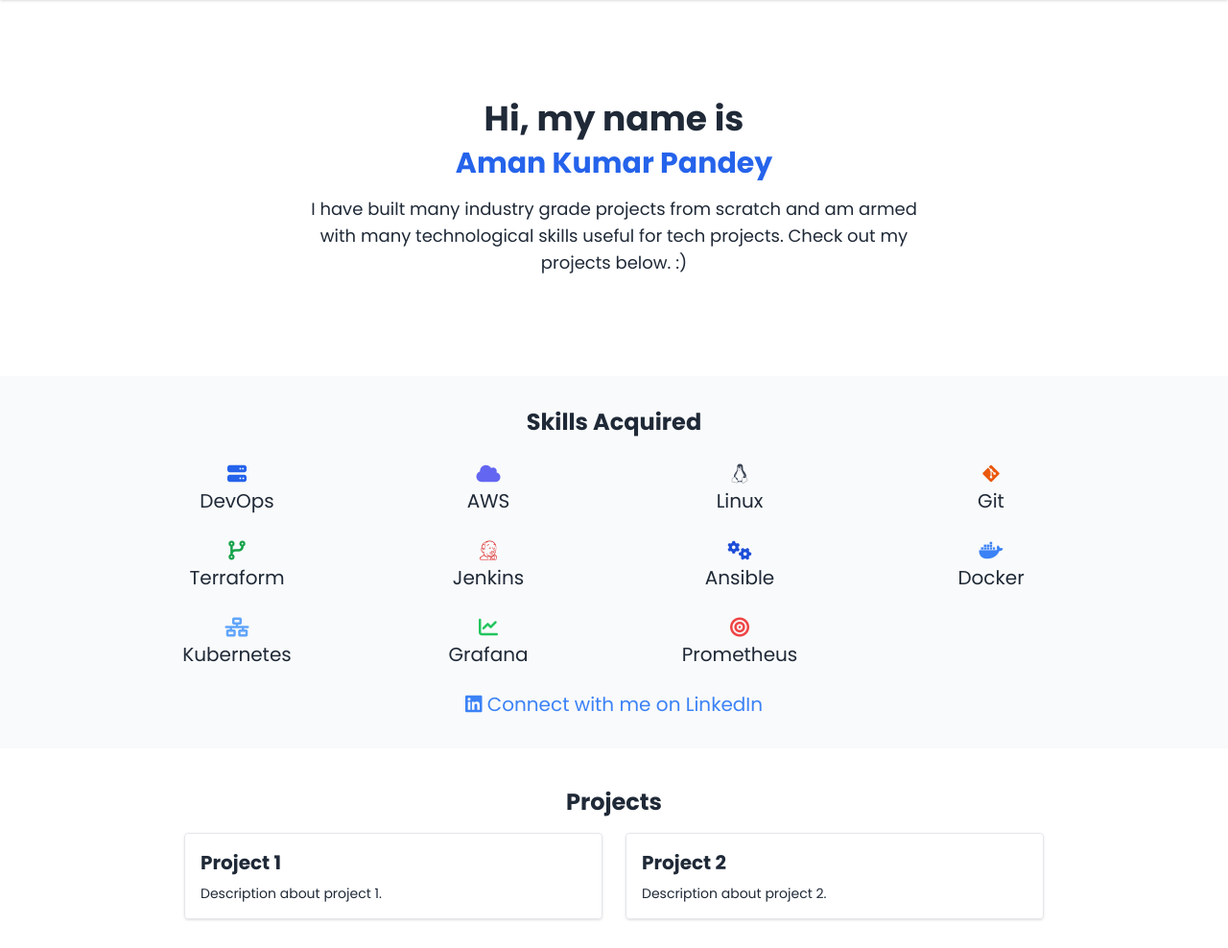
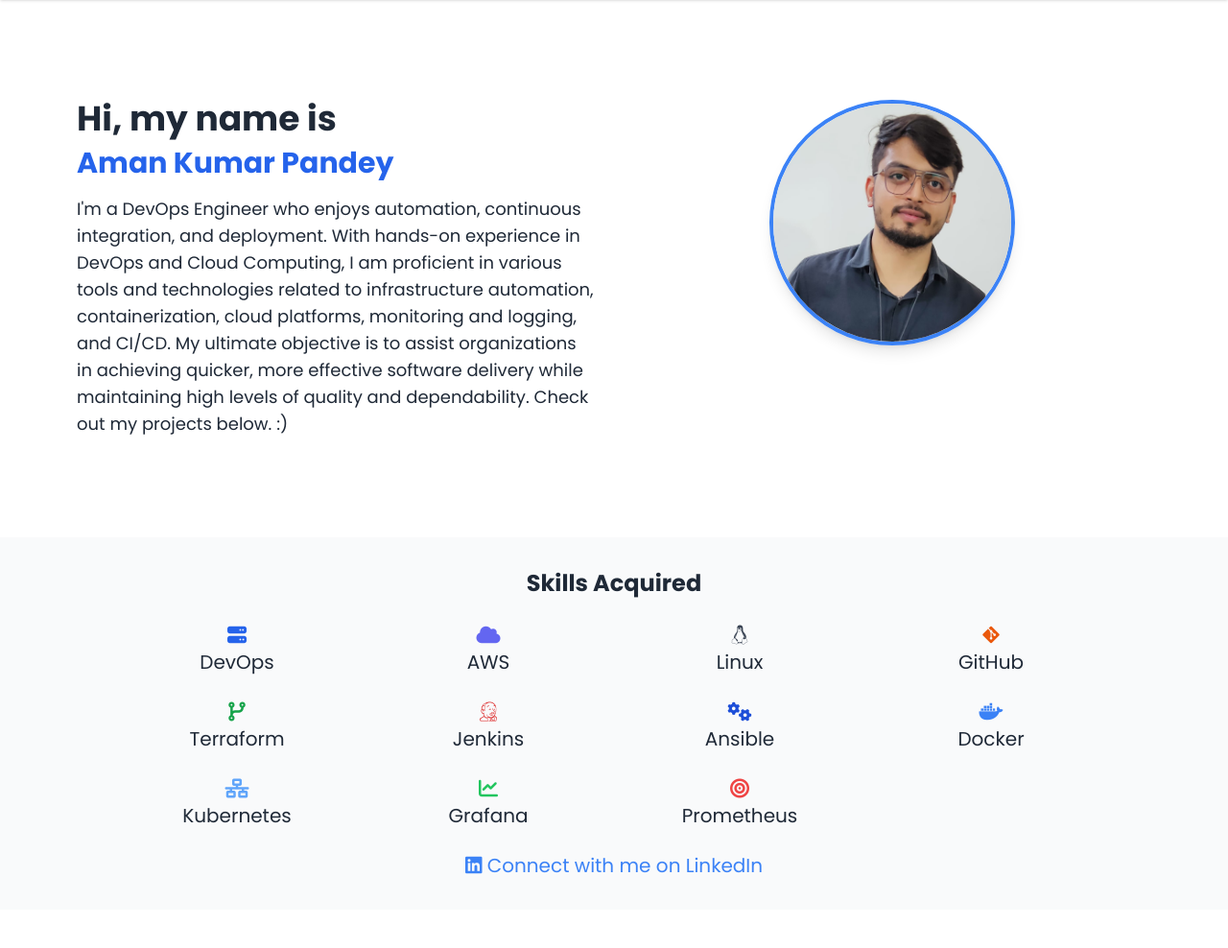
Before and after one commit to amanpandey13/portfolio, a Flask app: page / in a window 1280 px wide. Shown: the part 70-1058 px from the top of the page at 96% size. Run offline with Flask 3, Linux system fonts and the light colour scheme; some libraries are stand-ins or nearby versions.

Commit message:
update app.py and add profile photo also add projects

```diff
--- a/app.py
+++ b/app.py
@@ -1,6 +1,23 @@
-from flask import Flask, render_template
+from flask import Flask, render_template, send_from_directory
+import os
 
 app = Flask(__name__)
+
+@app.after_request
+def add_header(response):
+    response.headers['Cache-Control'] = 'no-store, no-cache, must-revalidate, max-age=0'
+    response.headers['Pragma'] = 'no-cache'
+    response.headers['Expires'] = '0'
+    return response
+
+# Override static file behavior to prevent 304
+@app.route('/static/<path:filename>')
+def custom_static(filename):
+    return send_from_directory(
+        os.path.join(app.root_path, 'static'),
+        filename,
+        conditional=False  # <- disables 304
+    )
 
 @app.route('/')
 def home():
--- a/templates/index.html
+++ b/templates/index.html
@@ -42,12 +42,24 @@
   </header>
 
   <!-- Intro -->
-  <section class="text-center my-10">
-    <h1 class="text-4xl font-bold">Hi, my name is</h1>
-    <h2 class="text-3xl font-bold text-blue-600 mt-2">Aman Kumar Pandey</h2>
-    <p class="mt-4 text-lg max-w-2xl mx-auto">
-      I have built many industry grade projects from scratch and am armed with many technological skills useful for tech projects. Check out my projects below. :)
-    </p>
+  <section class="my-10 max-w-6xl mx-auto px-4">
+    <div class="flex flex-col md:flex-row items-center md:items-start gap-10">
+
+      <!-- Left Text -->
+      <div class="md:w-1/2 text-center md:text-left">
+        <h1 class="text-4xl font-bold">Hi, my name is</h1>
+        <h2 class="text-3xl font-bold text-blue-600 mt-2">Aman Kumar Pandey</h2>
+        <p class="mt-4 text-lg">
+          I'm a DevOps Engineer who enjoys automation, continuous integration, and deployment. With hands-on experience in DevOps and Cloud Computing, I am proficient in various tools and technologies related to infrastructure automation, containerization, cloud platforms, monitoring and logging, and CI/CD. My ultimate objective is to assist organizations in achieving quicker, more effective software delivery while maintaining high levels of quality and dependability. Check out my projects below. :)
+        </p>
+      </div>
+
+      <!-- Right Profile Image -->
+      <div class="md:w-1/2 flex justify-center">
+        <img src="{{ url_for('static', filename='profile.jpg') }}" alt="Profile Photo" class="w-64 h-64 object-cover rounded-full shadow-lg border-4 border-blue-500">
+      </div>
+
+    </div>
   </section>
 
   <!-- Skills -->
@@ -58,7 +70,8 @@
     <div><i class="fas fa-server text-blue-600"></i><div>DevOps</div></div>
     <div><i class="fas fa-cloud text-indigo-500"></i><div>AWS</div></div>
     <div><i class="fab fa-linux text-gray-700"></i><div>Linux</div></div>
-    <div><i class="fab fa-git-alt text-orange-600"></i><div>Git</div></div>
+    <!-- <div><i class="fab fa-git-alt text-orange-600"></i><div>Git</div></div> -->
+    <div><i class="fab fa-git-alt text-orange-600"></i><div>GitHub</div></div>
     <div><i class="fas fa-code-branch text-green-600"></i><div>Terraform</div></div>
     <div><i class="fab fa-jenkins text-red-600"></i><div>Jenkins</div></div>
     <div><i class="fas fa-cogs text-blue-700"></i><div>Ansible</div></div>
```
Also changed, not shown: static/favicon.ico (added), static/profile.jpg (added).
